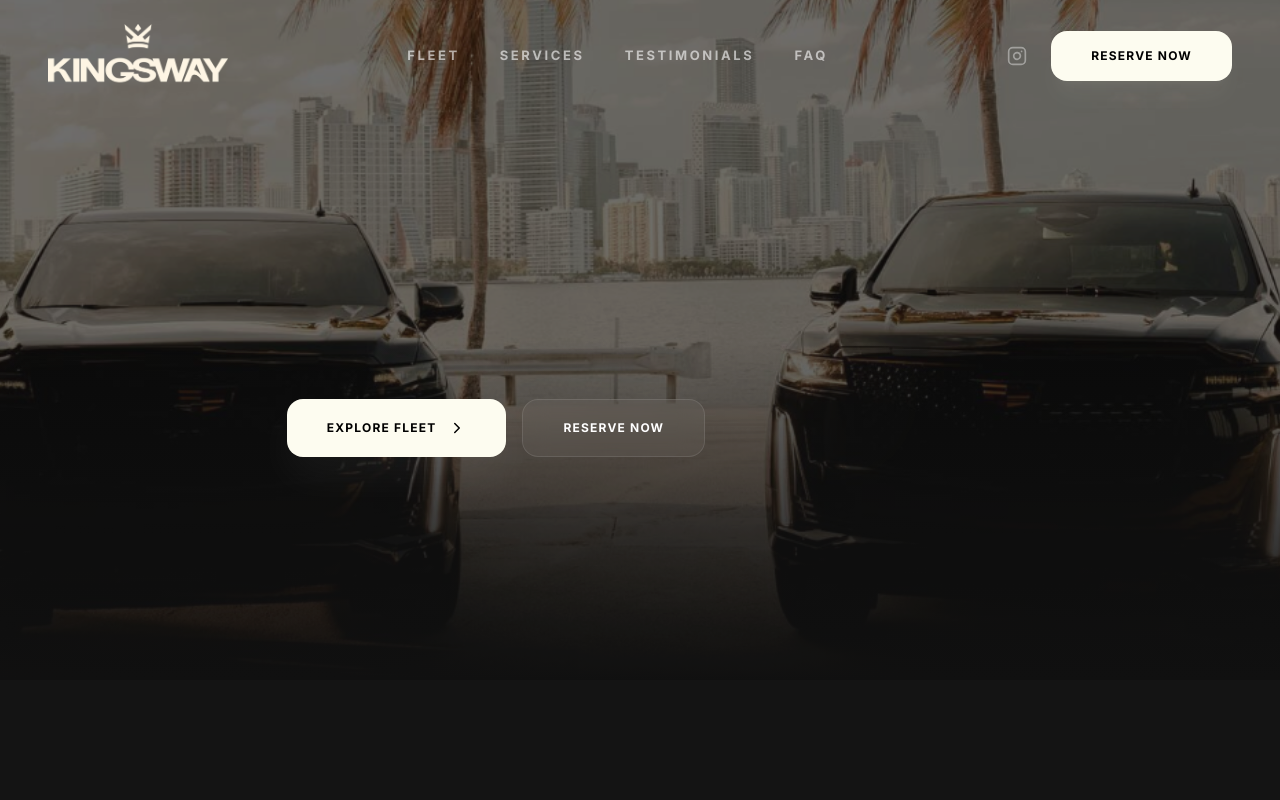
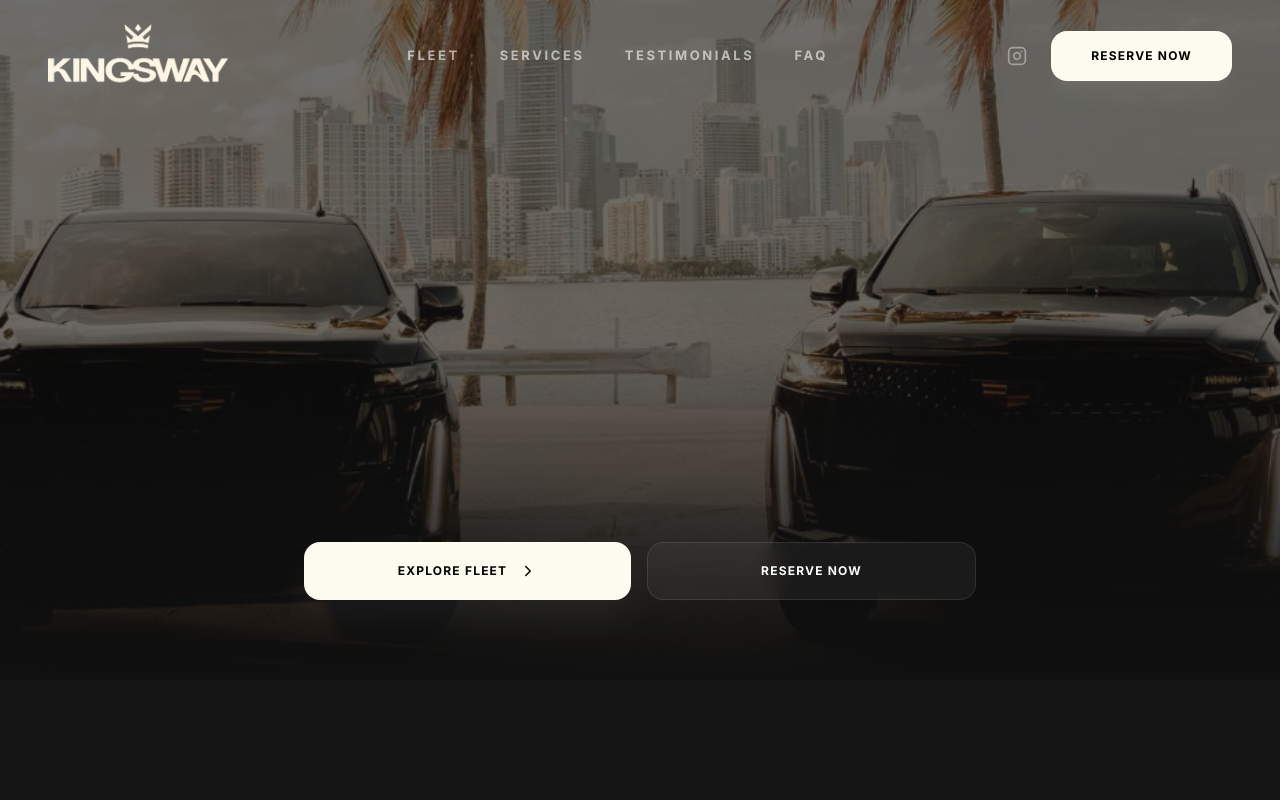
Before and after one commit to sfhighlight2/KW2, a React (Vite) app: page / in a window 1280 px wide. Shown: the top 800 px of the page. Built offline with nearby package versions, Linux system fonts and the light colour scheme.

Commit message:
Update hero layout: bottom aligned, equal width buttons

```diff
--- a/components/Hero.tsx
+++ b/components/Hero.tsx
@@ -25,7 +25,7 @@ const Hero: React.FC = () => {
   };
 
   return (
-    <section className="relative h-[85vh] flex items-center justify-center overflow-hidden bg-[#141414]">
+    <section className="relative h-[85vh] flex flex-col justify-end items-center overflow-hidden bg-[#141414] pb-20">
       {/* Dynamic Background */}
       <motion.div
         style={{ y: yParallax, x: mousePos.x }}
@@ -54,45 +54,32 @@ const Hero: React.FC = () => {
         />
       </div>
 
-      <div className="relative z-10 w-full max-w-7xl mx-auto px-6 md:px-12 pt-20 pb-12 md:pt-0 md:pb-32">
-        <div className="max-w-4xl">
-          <div className="text-6xl md:text-[10rem] font-black mb-8 leading-[0.85] tracking-tight" aria-hidden="true" style={{ visibility: 'hidden' }}>
+      <div className="relative z-10 w-full max-w-7xl mx-auto px-6 md:px-12 flex flex-col items-center">
+        <div className="text-6xl md:text-[10rem] font-black mb-8 leading-[0.85] tracking-tight absolute top-1/2 left-1/2 -translate-x-1/2 -translate-y-1/2 w-full text-center pointer-events-none" aria-hidden="true" style={{ visibility: 'hidden' }}>
           <span>Arrive With</span><br />
           <span>Confidence.</span>
         </div>
 
-          <div className="flex flex-col items-center gap-12">
-            <motion.p
-              initial={{ opacity: 0, y: 30 }}
-              animate={{ opacity: 1, y: 0 }}
-              transition={{ duration: 1, delay: 0.4 }}
-              className="hidden text-xl text-white/50 max-w-xl leading-relaxed font-light"
-            >
-              Elite luxury transportation in New York. Kingsway delivers refined chauffeur experiences with professionalism, discretion, and comfort — designed for executives, VIPs, and clients who expect more than just a ride.
-            </motion.p>
-
         <motion.div
-              initial={{ opacity: 0, scale: 0.9 }}
-              animate={{ opacity: 1, scale: 1 }}
+          initial={{ opacity: 0, scale: 0.9, y: 30 }}
+          animate={{ opacity: 1, scale: 1, y: 0 }}
           transition={{ duration: 1, delay: 0.6 }}
-              className="flex flex-col sm:flex-row gap-4 justify-center w-full"
+          className="flex flex-col sm:flex-row gap-4 justify-center w-full max-w-2xl"
         >
           <button
             onClick={() => scrollToSection('fleet')}
-                className="group bg-[#FDFCF0] text-black px-10 py-5 rounded-2xl font-black flex items-center justify-center gap-3 hover:bg-white transition-all shadow-[0_20px_40px_rgba(255,255,255,0.05)] hover:-translate-y-1 uppercase tracking-widest text-xs"
+            className="group bg-[#FDFCF0] text-black px-8 py-5 rounded-2xl font-black flex items-center justify-center gap-3 hover:bg-white transition-all shadow-[0_20px_40px_rgba(255,255,255,0.05)] hover:-translate-y-1 uppercase tracking-widest text-xs flex-1 w-full sm:w-auto"
           >
             Explore Fleet
             <ChevronRight size={18} className="group-hover:translate-x-1 transition-transform" />
           </button>
           <button
             onClick={() => scrollToSection('booking')}
-                className="bg-white/5 backdrop-blur-md border border-white/10 px-10 py-5 rounded-2xl font-bold hover:bg-white/10 transition-all uppercase tracking-widest text-xs text-white"
+            className="bg-white/5 backdrop-blur-md border border-white/10 px-8 py-5 rounded-2xl font-bold hover:bg-white/10 transition-all uppercase tracking-widest text-xs text-white flex-1 w-full sm:w-auto text-center"
           >
             Reserve Now
           </button>
         </motion.div>
-          </div>
-        </div>
       </div>
     </section>
   );
```
Lines whose indentation alone changed are shown as unchanged.
